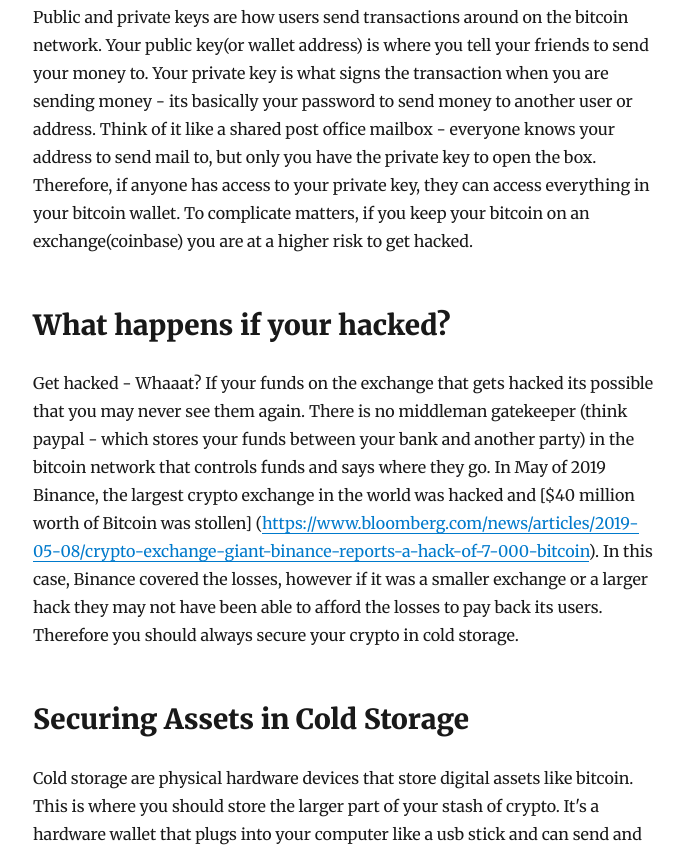
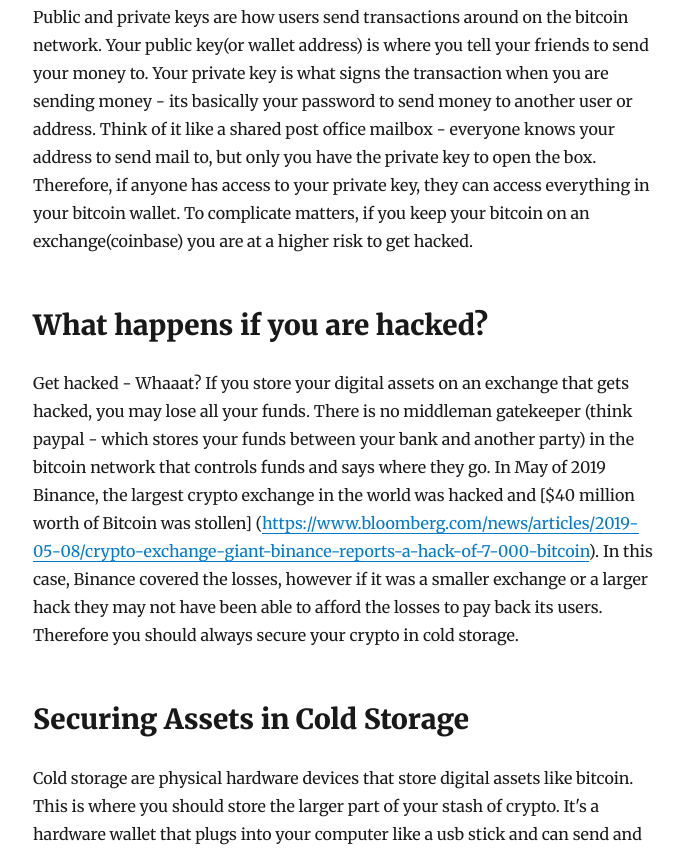
Before and after one commit to blockfrastructure/blockfrastructure, a Gatsby site: page /blog/not-your-keys-not-your-crypto-safely-securing-bitcoin-and-digital-assets/ in a window 1280 px wide. Shown: the part 563-1412 px from the top of the page, without its empty margins (292-976 px from the left). Built offline with nearby package versions, Linux system fonts and the light colour scheme; Gatsby itself is replaced by a stand-in of ours; some packages are replaced by stand-ins of ours.

Commit message:
Update Blog “not-your-keys-not-your-crypto-safely-securing-bitcoin-and-digital-assets”

```diff
--- a/content/blog/not-your-keys-not-your-crypto-safely-securing-bitcoin-and-digital-assets.md
+++ b/content/blog/not-your-keys-not-your-crypto-safely-securing-bitcoin-and-digital-assets.md
@@ -10,9 +10,9 @@ You are new to bitcoin and want to buy some crypto. You head over to an exchange
 
 Public and private keys are how users send transactions around on the bitcoin network. Your public key(or wallet address) is where you tell your friends to send your money to. Your private key is what signs the transaction when you are sending money - its basically your password to send money to another user or address. Think of it like a shared post office mailbox - everyone knows your address to send mail to, but only you have the private key to open the box. Therefore, if anyone has access to your private key, they can access everything in your bitcoin wallet. To complicate matters, if you keep your bitcoin on an exchange(coinbase) you are at a higher risk to get hacked.
 
-## What happens if your hacked?
+## What happens if you are hacked?
 
-Get hacked - Whaaat? If your funds on the exchange that gets hacked its possible that you may never see them again. There is no middleman gatekeeper (think paypal - which stores your funds between your bank and another party) in the bitcoin network that controls funds and says where they go. In May of 2019 Binance, the largest crypto exchange in the world was hacked and [$40 million worth of Bitcoin was stollen] (https://www.bloomberg.com/news/articles/2019-05-08/crypto-exchange-giant-binance-reports-a-hack-of-7-000-bitcoin). In this case, Binance covered the losses, however if it was a smaller exchange or a larger hack they may not have been able to afford the losses to pay back its users. Therefore you should always secure your crypto in cold storage.
+Get hacked - Whaaat? If you store your digital assets on an exchange that gets hacked, you may lose all your funds. There is no middleman gatekeeper (think paypal - which stores your funds between your bank and another party) in the bitcoin network that controls funds and says where they go. In May of 2019 Binance, the largest crypto exchange in the world was hacked and [$40 million worth of Bitcoin was stollen] (https://www.bloomberg.com/news/articles/2019-05-08/crypto-exchange-giant-binance-reports-a-hack-of-7-000-bitcoin). In this case, Binance covered the losses, however if it was a smaller exchange or a larger hack they may not have been able to afford the losses to pay back its users. Therefore you should always secure your crypto in cold storage.
 
 ## Securing Assets in Cold Storage
 
```
